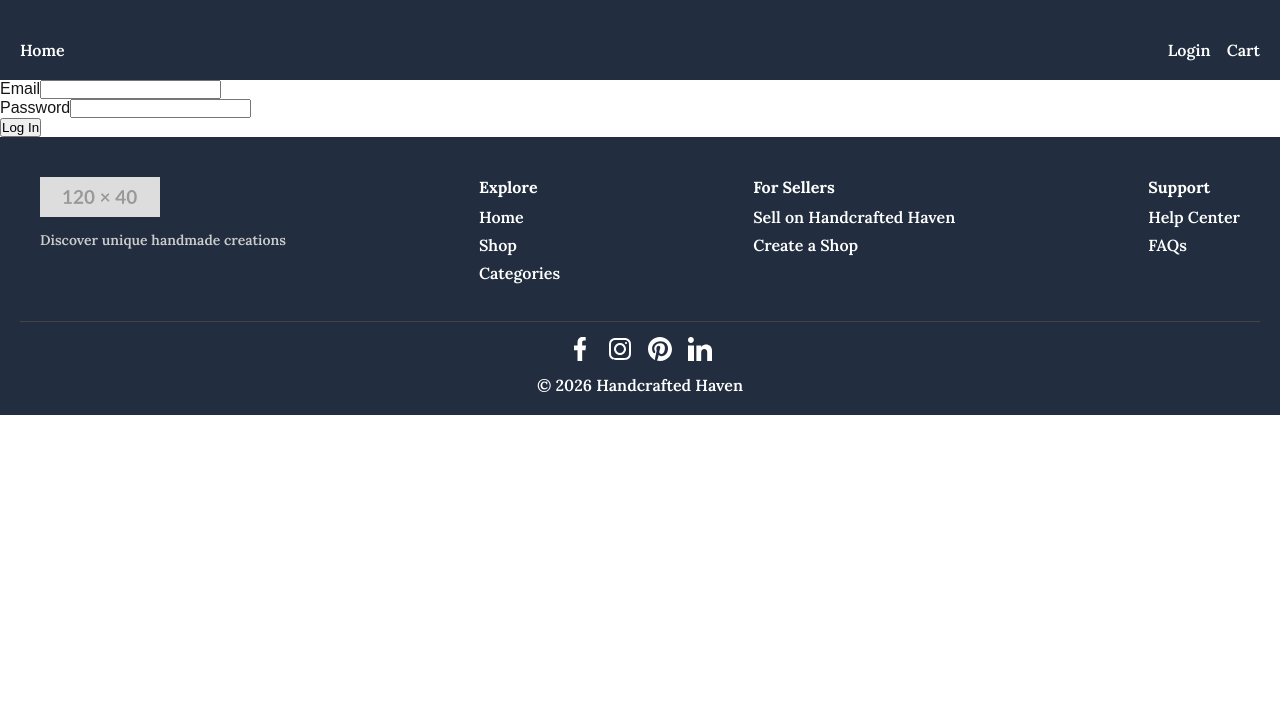
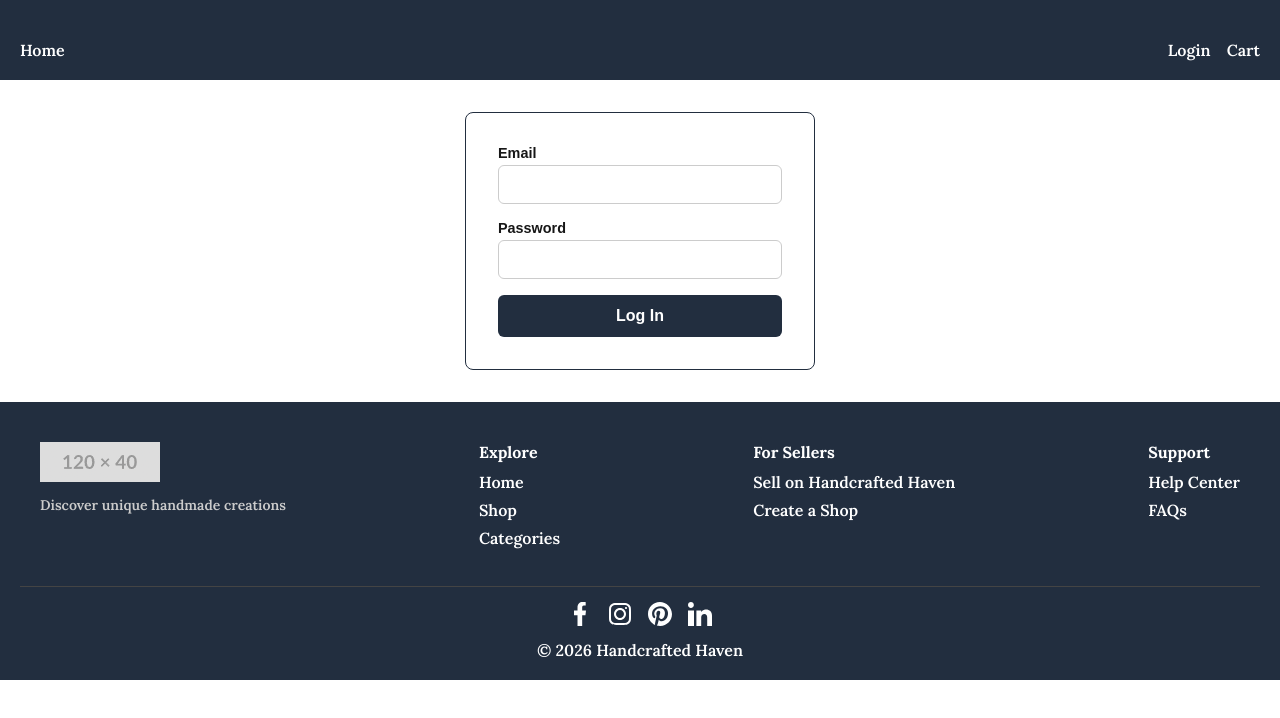
Before and after one commit to DaveFont19/WDD430.002---Web-Full-Stack-Development-TeamProject, a Next.js app in the folder wdd430-team-project/: page /login in a window 1280 px wide. Shown: the top 718 px of the page. Built offline with nearby package versions, Linux system fonts and the light colour scheme; no server answers.

Commit message:
Added Login Page CSS

```diff
--- /dev/null
+++ b/wdd430-team-project/src/app/ui/login-form.module.css
@@ -0,0 +1,59 @@
+.form {
+    display: flex;
+    flex-direction: column;
+    gap: 1rem;
+    max-width: 350px;
+    width: 100%;
+    margin: 2rem auto;
+    padding: 2rem;
+    border: 1px solid hsl(215, 29%, 19%);
+    border-radius: 8px;
+    background: #fff;
+}
+
+.field {
+    display: flex;
+    flex-direction: column;
+    gap: 0.25rem;
+}
+
+.label {
+    font-size: 0.9rem;
+    font-weight: 600;
+}
+
+.input {
+    padding: 0.6rem 0.75rem;
+    border: 1px solid #ccc;
+    border-radius: 6px;
+    font-size: 1rem;
+}
+
+.input:focus {
+    outline: none;
+    border-color: hsl(215, 29%, 19%);
+}
+
+.error {
+    color: #d32f2f;
+    background: #fdecea;
+    padding: 0.5rem 0.75rem;
+    border-radius: 6px;
+    font-size: 0.9rem;
+}
+
+.button {
+    padding: 0.75rem;
+    background: hsl(215, 29%, 19%);
+    color: white;
+    border: none;
+    border-radius: 6px;
+    font-size: 1rem;
+    cursor: pointer;
+    font-weight: 600;
+    transition: background 0.2s ease;
+}
+
+.button:hover {
+    background: #0059c9;
+}
--- a/wdd430-team-project/src/app/ui/login-form.tsx
+++ b/wdd430-team-project/src/app/ui/login-form.tsx
@@ -3,17 +3,18 @@
 import { signIn } from "next-auth/react";
 import { useState } from "react";
 import { useRouter } from "next/navigation";
+import styles from "./login-form.module.css";
 
 export default function LoginForm() {
-    const router = useRouter()
+    const router = useRouter();
     const [email, setEmail] = useState("");
     const [password, setPassword] = useState("");
-    const [error, setError] = useState("")
+    const [error, setError] = useState("");
 
     async function handleSubmit(e: React.FormEvent) {
         e.preventDefault();
         setError("");
-        //console.log("Login attempt:", { email, password });
+
         const result = await signIn("credentials", {
             email,
             password,
@@ -22,46 +23,46 @@ export default function LoginForm() {
 
         if (result?.error) {
             setError("Invalid email or password");
-            setPassword("")
+            setPassword("");
             return;
         }
 
         router.push("/profile");
     }
 
+    return (
+        <form onSubmit={handleSubmit} className={styles.form}>
+            {error && <p className={styles.error}>{error}</p>}
 
-    return (
-        <form onSubmit={handleSubmit}>
-            {error && <p>{error}</p>}
-            <div>
-                <label htmlFor="email">
+            <div className={styles.field}>
+                <label htmlFor="email" className={styles.label}>
                     Email
                 </label>
                 <input
                     id="email"
                     type="email"
+                    className={styles.input}
                     value={email}
                     onChange={(e) => setEmail(e.target.value)}
                     required
                 />
             </div>
 
-            <div>
-                <label htmlFor="password">
+            <div className={styles.field}>
+                <label htmlFor="password" className={styles.label}>
                     Password
                 </label>
                 <input
                     id="password"
                     type="password"
+                    className={styles.input}
                     value={password}
                     onChange={(e) => setPassword(e.target.value)}
                     required
                 />
             </div>
 
-            <button
-                type="submit"
-            >
+            <button type="submit" className={styles.button}>
                 Log In
             </button>
         </form>
```
